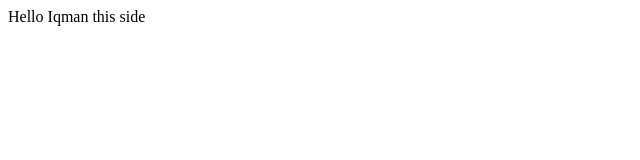
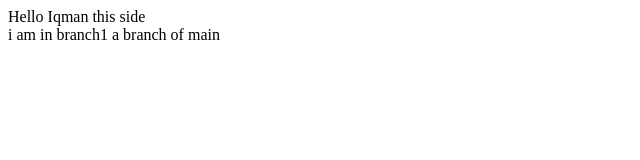
Before and after one commit to iqman7/demo_repos, a plain HTML site: page index.html in a window 1280 px wide. Shown: the whole page, without its empty margins (0-640 px from the left). Drawn offline with Linux system fonts and the light colour scheme.

Commit message:
addidng div to main->brnach1

```diff
--- a/index.html
+++ b/index.html
@@ -1 +1,2 @@
 <div>Hello Iqman this side</div>
+<div>i am in branch1 a branch of main</div>
```
